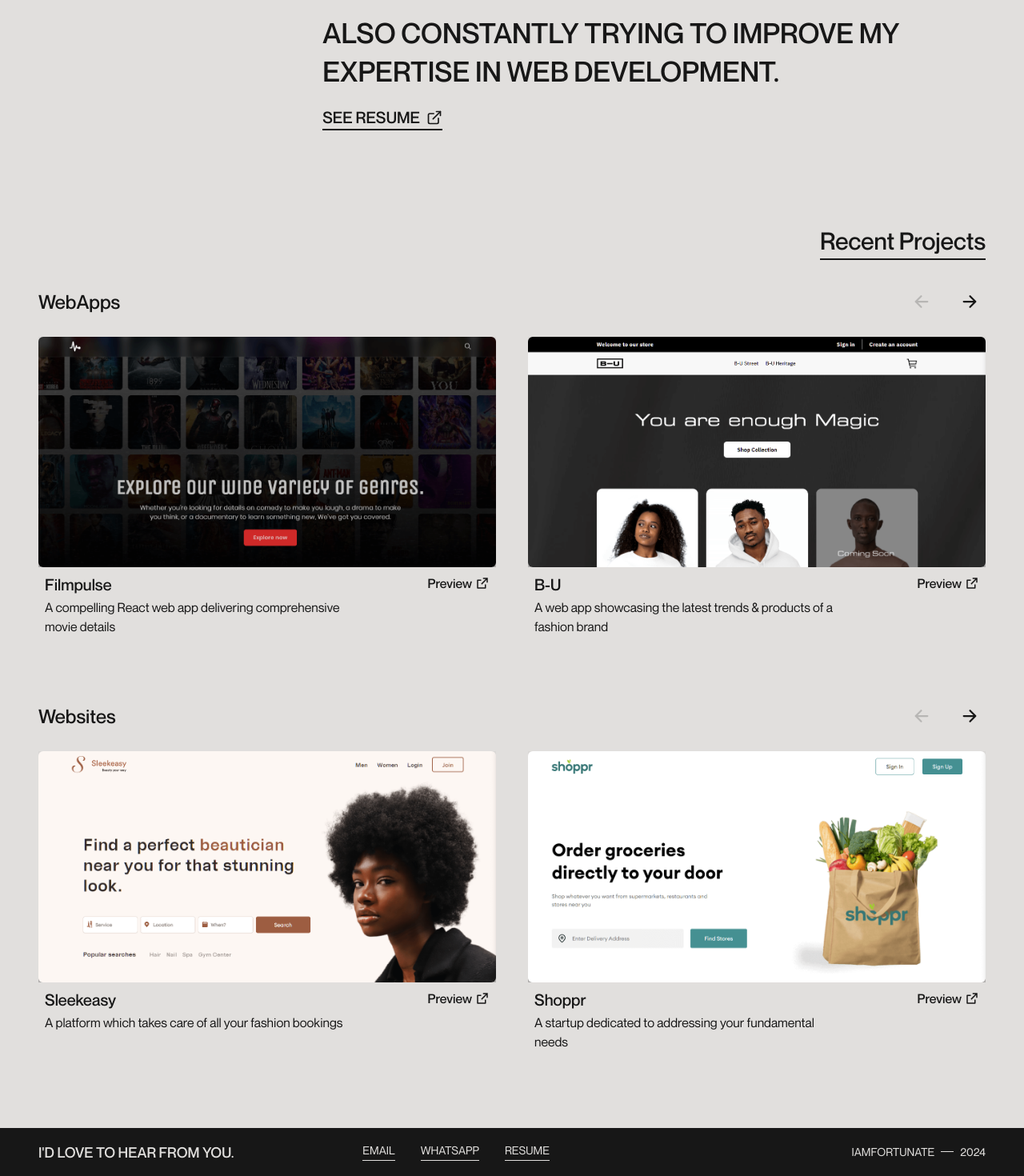
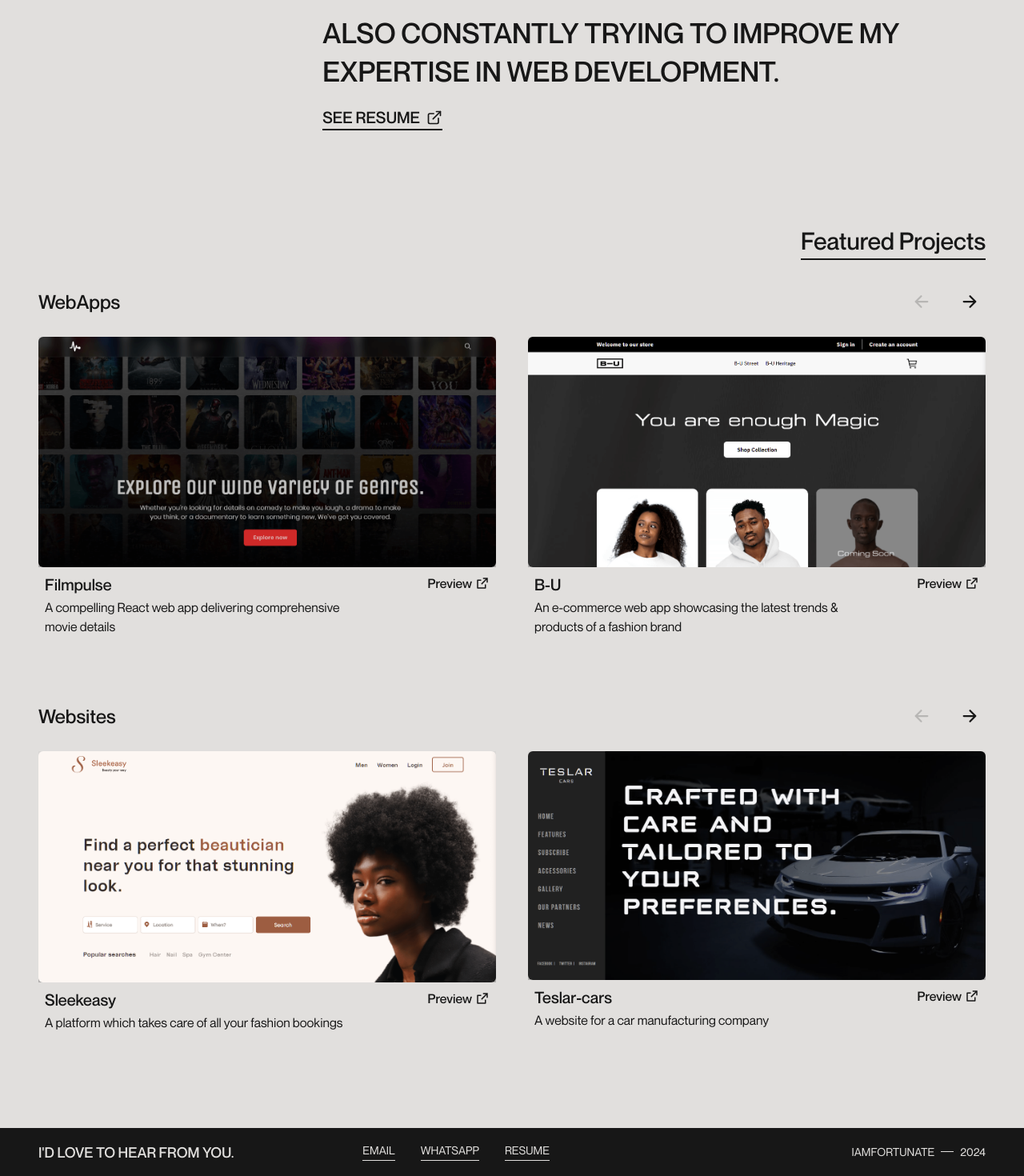
Before and after one commit to iam4tunate/iamfortunate, a React (Vite) app: page / in a window 1280 px wide. Shown: the part 999-2469 px from the top of the page at 80% size. Built offline with nearby package versions, Linux system fonts and the light colour scheme.

Commit message:
add teslar-cars project

```diff
--- a/src/components/Projects.jsx
+++ b/src/components/Projects.jsx
@@ -8,7 +8,7 @@ const Projects = () => {
       <div className="w-fit ml-auto ">
         <Reveal>
           <div className="pb-8 max-sm:pb-10 text-3xl max-sm:text-2xl flex flex-col font-neueMedium after:bg-black after:w-full after:h-0.5 after:block after:mt-1">
-            Recent Projects
+            Featured Projects
           </div>
         </Reveal>
       </div>
--- a/src/data.js
+++ b/src/data.js
@@ -1,4 +1,4 @@
-import FILMPULSE from "./assets/filmpulse.png";
+import FILMPULSE from "./assets/filmpulse.png"
 import SLEEKEASY from "./assets/sleekeasy.png";
 import APPLE_CLONE from "./assets/apple-clone.png";
 import SHOPPR from "./assets/shoppr.png";
@@ -6,6 +6,7 @@ import EDIE from "./assets/edie.png";
 import BU from "./assets/B-U.png";
 import ARMOURONE from "./assets/Armourone.png";
 import ARMOURONE_COMING from "./assets/Armourone-coming.png";
+import TESLAR_CARS from './assets/Teslar-Cars.png'
 
 export const webApps = [
   {
@@ -19,7 +20,7 @@ export const webApps = [
     id: 2,
     img: BU,
     name: "B-U",
-    desc: "A web app showcasing the latest trends & products of a fashion brand",
+    desc: "An e-commerce web app showcasing the latest trends & products of a fashion brand",
     url: "https://b-uu.netlify.app/",
   },
   {
@@ -38,6 +39,13 @@ export const websites = [
     name: "Sleekeasy",
     desc: "A platform which takes care of all your fashion bookings",
     url: "https://sleekeasy.netlify.app/",
+  },
+  {
+    id: 1,
+    img: TESLAR_CARS,
+    name: "Teslar-cars",
+    desc: "A website for a car manufacturing company",
+    url: "https://teslar-cars.netlify.app/",
   },
   {
     id: 2,
```
Also changed, not shown: src/assets/Teslar-Cars.png (added).
